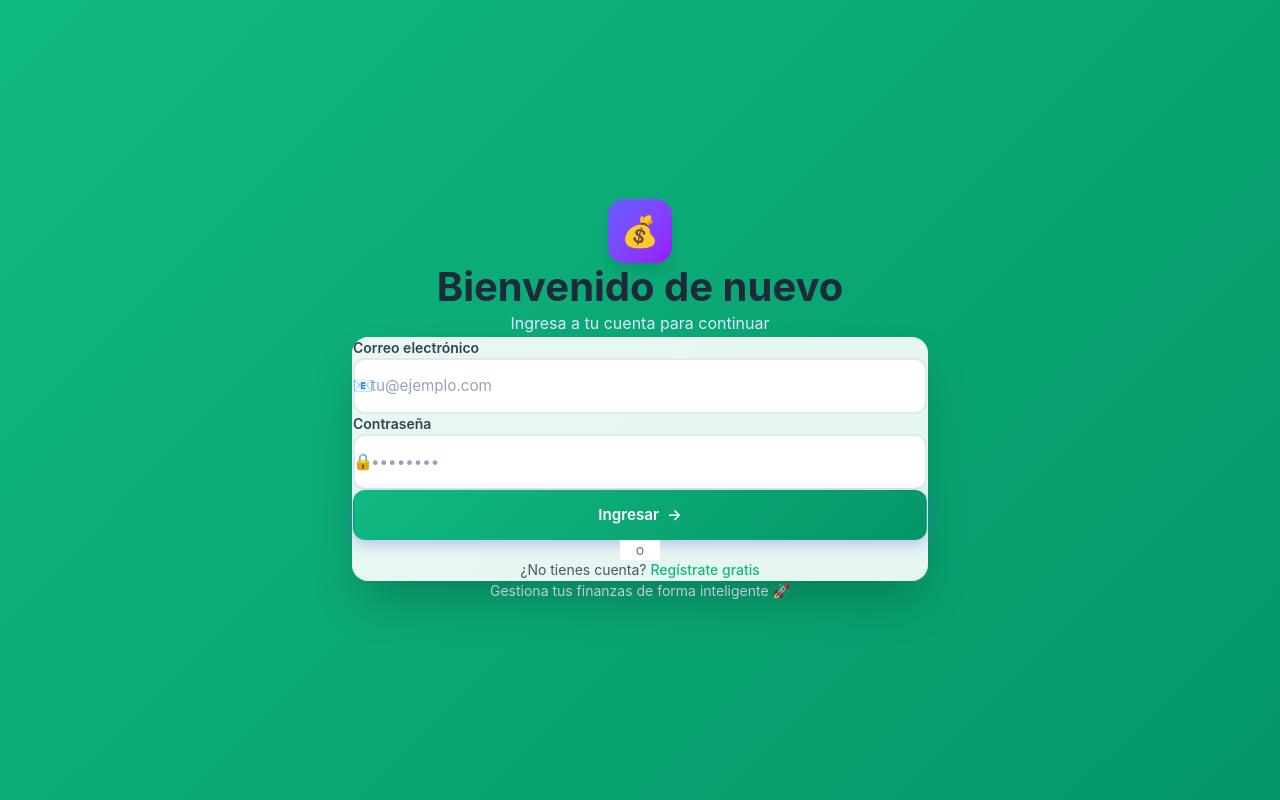
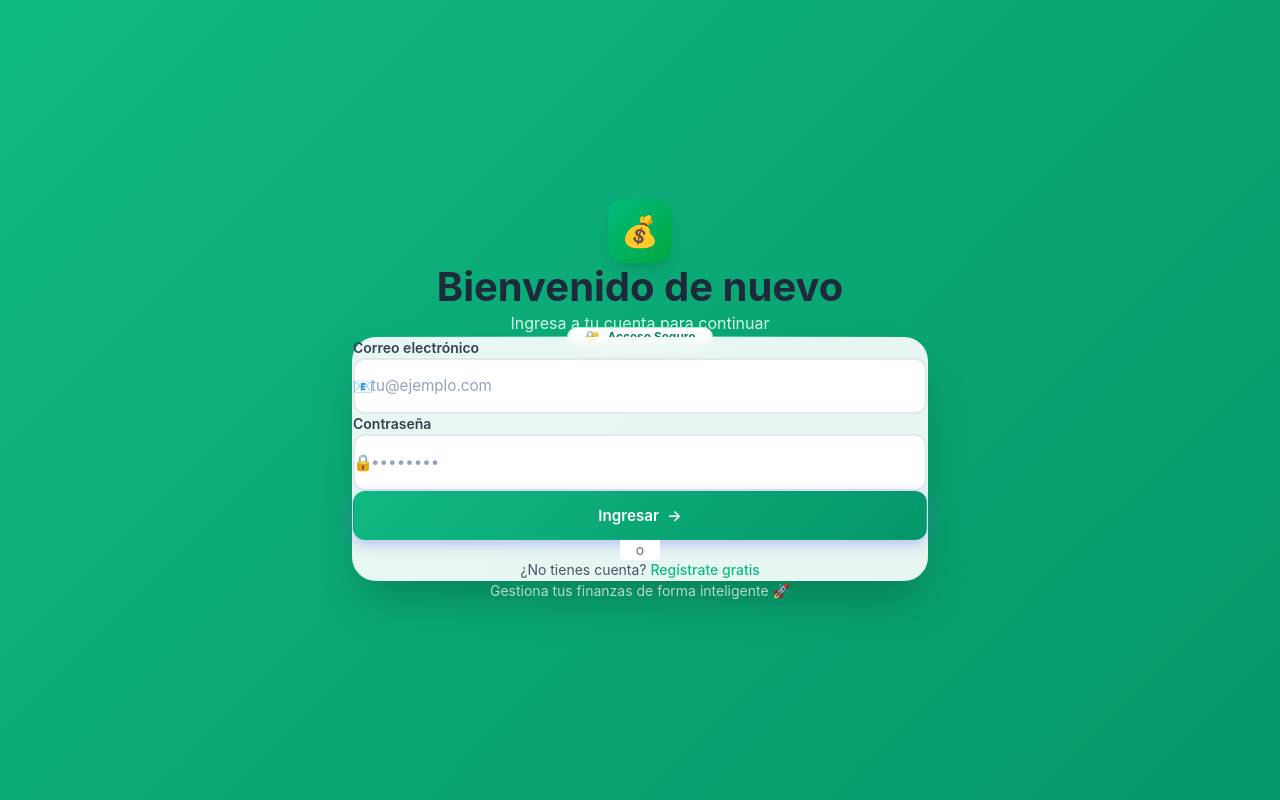
Before and after one commit to Cayalam/Gestor_de_finanzas_React, a React (Vite) app in the folder src_1/Frontend_React/: page /login in a window 1280 px wide. Built offline with nearby package versions, Linux system fonts and the light colour scheme; no server answers.

Commit message:
feat(ui): responsividad mejorada (paddings adaptativos, divisores dinámicos y chips responsive en todas las páginas, paleta verde unificada)

```diff
--- a/src_1/Frontend_React/src/pages/Categories.jsx
+++ b/src_1/Frontend_React/src/pages/Categories.jsx
@@ -155,9 +155,9 @@ export default function Categories() {
   const expense = items.filter(i => i.type === 'expense')
 
   return (
-  <div className="px-4 lg:px-10 xl:px-14 max-w-[1900px] mx-auto space-y-16 fade-in">
+  <div className="px-3 sm:px-4 lg:px-10 xl:px-14 max-w-[1900px] mx-auto space-y-12 sm:space-y-16 fade-in">
       {/* Header con gradiente */}
-  <div className="bg-gradient-to-r from-emerald-600 via-green-600 to-lime-500 text-white rounded-3xl p-10 shadow-2xl">
+  <div className="bg-gradient-to-r from-emerald-600 via-green-600 to-lime-500 text-white rounded-2xl md:rounded-3xl p-6 md:p-8 lg:p-10 shadow-2xl">
         <div className="flex items-center justify-between">
           <div>
             <div className="flex items-center gap-3 mb-2">
@@ -183,7 +183,7 @@ export default function Categories() {
       {/* Divisor visual tras header */}
       <div className="relative flex items-center justify-center mt-2">
         <div className="w-full h-px bg-gradient-to-r from-transparent via-emerald-300 to-transparent"></div>
-        <div className="absolute px-6 py-2 rounded-full bg-white shadow-lg border border-emerald-200 flex items-center gap-2 text-sm font-semibold text-emerald-700">
+        <div className="absolute px-4 py-1.5 sm:px-6 sm:py-2 rounded-full bg-white shadow-lg border border-emerald-200 flex items-center gap-2 text-xs sm:text-sm font-semibold text-emerald-700">
           <span>🏷️</span>
           <span>{activeGroup ? 'Categorías del Grupo' : 'Tus Categorías'}</span>
         </div>
--- a/src_1/Frontend_React/src/pages/Groups.jsx
+++ b/src_1/Frontend_React/src/pages/Groups.jsx
@@ -337,9 +337,9 @@ export default function Groups() {
   }
 
   return (
-  <div className="px-4 lg:px-10 xl:px-14 max-w-[1900px] mx-auto space-y-16 fade-in">
+  <div className="px-3 sm:px-4 lg:px-10 xl:px-14 max-w-[1900px] mx-auto space-y-12 sm:space-y-16 fade-in">
       {/* Header con gradiente */}
-  <div className="bg-gradient-to-r from-emerald-600 via-green-600 to-lime-500 text-white rounded-3xl p-10 shadow-2xl">
+  <div className="bg-gradient-to-r from-emerald-600 via-green-600 to-lime-500 text-white rounded-2xl md:rounded-3xl p-6 md:p-8 lg:p-10 shadow-2xl">
         <div className="flex items-center justify-between">
           <div>
             <div className="flex items-center gap-3 mb-2">
@@ -365,7 +365,7 @@ export default function Groups() {
       {/* Divisor visual tras header */}
       <div className="relative flex items-center justify-center mt-2">
         <div className="w-full h-px bg-gradient-to-r from-transparent via-emerald-300 to-transparent"></div>
-        <div className="absolute px-6 py-2 rounded-full bg-white shadow-lg border border-emerald-200 flex items-center gap-2 text-sm font-semibold text-emerald-700">
+        <div className="absolute px-4 py-1.5 sm:px-6 sm:py-2 rounded-full bg-white shadow-lg border border-emerald-200 flex items-center gap-2 text-xs sm:text-sm font-semibold text-emerald-700">
           <span>🧩</span>
           <span>Gestión de Miembros y Roles</span>
         </div>
--- a/src_1/Frontend_React/src/pages/Login.jsx
+++ b/src_1/Frontend_React/src/pages/Login.jsx
@@ -32,19 +32,28 @@ export default function Login() {
   }
 
   return (
-    <div className="min-h-screen flex items-center justify-center px-6 py-16">
+  <div className="min-h-screen flex items-center justify-center px-4 sm:px-6 py-12 sm:py-16">
       <div className="w-full max-w-xl">
         {/* Logo y título */}
         <div className="text-center mb-8 fade-in">
-          <div className="inline-flex items-center justify-center w-16 h-16 rounded-2xl bg-gradient-to-br from-indigo-500 to-purple-600 mb-4 shadow-lg">
+          <div className="inline-flex items-center justify-center w-16 h-16 rounded-2xl bg-gradient-to-br from-emerald-500 to-green-600 mb-4 shadow-lg">
             <span className="text-3xl">💰</span>
           </div>
           <h1 className="text-3xl font-bold text-white mb-2">Bienvenido de nuevo</h1>
-          <p className="text-indigo-100">Ingresa a tu cuenta para continuar</p>
+          <p className="text-emerald-100">Ingresa a tu cuenta para continuar</p>
+        </div>
+
+        {/* Divisor visual antes del formulario */}
+        <div className="relative flex items-center justify-center mb-6">
+          <div className="w-full h-px bg-gradient-to-r from-transparent via-emerald-300 to-transparent"></div>
+          <div className="absolute px-4 py-1.5 sm:px-6 sm:py-2 rounded-full bg-white shadow-lg border border-emerald-200 flex items-center gap-2 text-xs sm:text-sm font-semibold text-emerald-700">
+            <span>🔐</span>
+            <span>Acceso Seguro</span>
+          </div>
         </div>
 
         {/* Card del formulario */}
-        <div className="glass rounded-2xl shadow-2xl p-10 scale-in">
+  <div className="glass rounded-2xl md:rounded-3xl shadow-2xl p-6 md:p-8 lg:p-10 scale-in">
           <form onSubmit={onSubmit} className="space-y-6">
             {/* Email */}
             <div className="space-y-2">
@@ -136,7 +145,7 @@ export default function Login() {
               ¿No tienes cuenta?{' '}
               <Link
                 to="/register"
-                className="font-semibold text-indigo-600 hover:text-indigo-500 transition-colors"
+                className="font-semibold text-emerald-600 hover:text-emerald-500 transition-colors"
               >
                 Regístrate gratis
               </Link>
@@ -145,7 +154,7 @@ export default function Login() {
         </div>
 
         {/* Footer */}
-        <p className="text-center text-indigo-100 text-sm mt-8">
+        <p className="text-center text-emerald-100 text-sm mt-8">
           Gestiona tus finanzas de forma inteligente 🚀
         </p>
       </div>
--- a/src_1/Frontend_React/src/pages/Register.jsx
+++ b/src_1/Frontend_React/src/pages/Register.jsx
@@ -38,7 +38,7 @@ export default function Register() {
   }
 
   return (
-    <div className="min-h-screen flex items-center justify-center px-6 py-16">
+  <div className="min-h-screen flex items-center justify-center px-4 sm:px-6 py-12 sm:py-16">
       <div className="w-full max-w-xl">
         {/* Logo y título */}
         <div className="text-center mb-8 fade-in">
@@ -52,14 +52,14 @@ export default function Register() {
         {/* Divisor visual antes del formulario */}
         <div className="relative flex items-center justify-center mb-6">
           <div className="w-full h-px bg-gradient-to-r from-transparent via-emerald-300 to-transparent"></div>
-          <div className="absolute px-6 py-2 rounded-full bg-white shadow-lg border border-emerald-200 flex items-center gap-2 text-sm font-semibold text-emerald-700">
+          <div className="absolute px-4 py-1.5 sm:px-6 sm:py-2 rounded-full bg-white shadow-lg border border-emerald-200 flex items-center gap-2 text-xs sm:text-sm font-semibold text-emerald-700">
             <span>📝</span>
             <span>Formulario de Registro</span>
           </div>
         </div>
 
         {/* Card del formulario */}
-        <div className="glass rounded-3xl shadow-2xl p-10 scale-in">
+  <div className="glass rounded-2xl md:rounded-3xl shadow-2xl p-6 md:p-8 lg:p-10 scale-in">
           <form onSubmit={onSubmit} className="space-y-6">
             {/* Nombre */}
             <div className="space-y-2">
--- a/src_1/Frontend_React/src/pages/Transactions.jsx
+++ b/src_1/Frontend_React/src/pages/Transactions.jsx
@@ -321,9 +321,9 @@ export default function Transactions() {
     }
   }
   return (
-  <div className="space-y-16 fade-in max-w-[1900px] mx-auto px-4 lg:px-8 xl:px-12">
+  <div className="space-y-12 sm:space-y-16 fade-in max-w-[1900px] mx-auto px-3 sm:px-4 lg:px-8 xl:px-12">
       {/* Header con gradiente */}
-  <div className="bg-gradient-to-r from-emerald-500 via-green-600 to-lime-500 rounded-3xl p-10 text-white shadow-2xl">
+  <div className="bg-gradient-to-r from-emerald-500 via-green-600 to-lime-500 rounded-2xl md:rounded-3xl p-6 md:p-8 lg:p-10 text-white shadow-2xl">
         <div className="flex flex-col sm:flex-row sm:items-center sm:justify-between gap-4">
           <div>
             <h2 className="text-3xl md:text-4xl font-bold mb-2">Transacciones</h2>
@@ -362,7 +362,7 @@ export default function Transactions() {
       {/* Divisor visual entre header y formulario/listado */}
       <div className="relative flex items-center justify-center mt-2">
         <div className="w-full h-px bg-gradient-to-r from-transparent via-emerald-300 to-transparent"></div>
-        <div className="absolute px-6 py-2 rounded-full bg-white shadow-lg border border-emerald-200 flex items-center gap-2 text-sm font-semibold text-emerald-700">
+        <div className="absolute px-4 py-1.5 sm:px-6 sm:py-2 rounded-full bg-white shadow-lg border border-emerald-200 flex items-center gap-2 text-xs sm:text-sm font-semibold text-emerald-700">
           <span>{activeGroup ? '👥' : '🧍'}</span>
           <span>{activeGroup ? 'Transacciones del Grupo' : 'Tus Transacciones'}</span>
         </div>
```
Also changed, not shown: src_1/Frontend_React/src/pages/Dashboard.jsx (+4 -4 lines), src_1/Frontend_React/src/pages/Pockets.jsx (+5 -5 lines).
